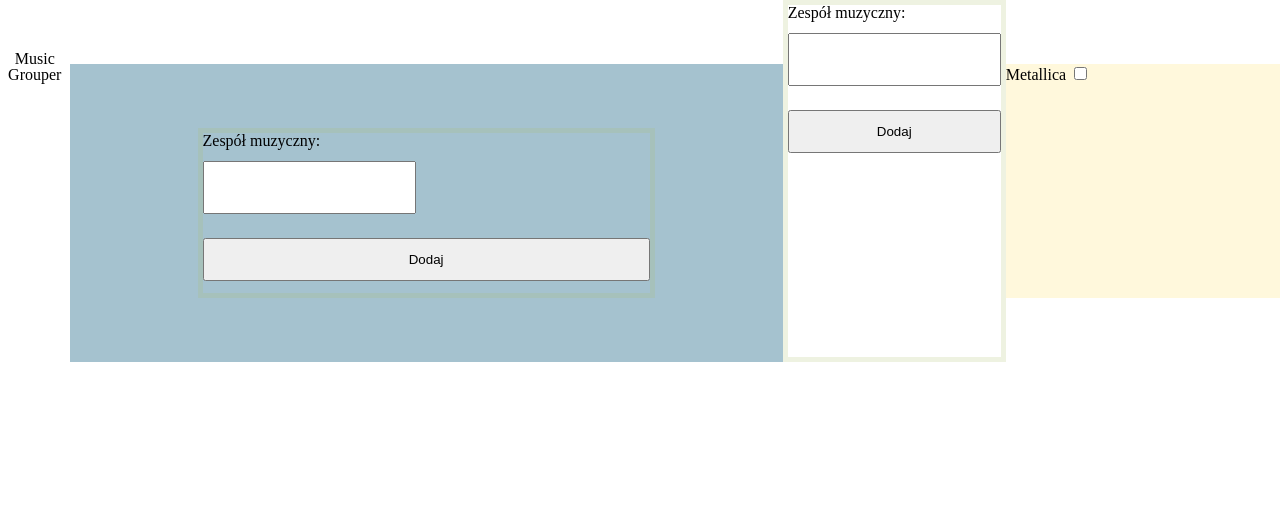
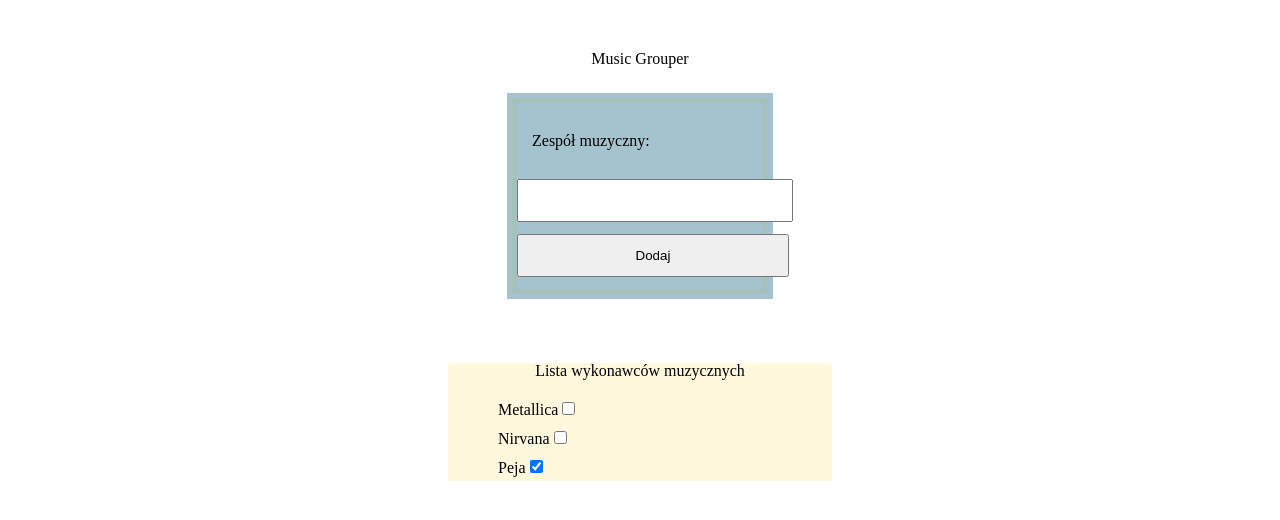
Before and after one commit to Hypnos86/music-category-TS, a website with bundled scripts: page index.html in a window 1280 px wide. Built offline with nearby package versions, Linux system fonts and the light colour scheme.

Commit message:
add function to app.ts - adding band name and checkbox

```diff
--- a/index.html
+++ b/index.html
@@ -10,23 +10,17 @@
 <body>
     <h5 class="title">Music Grouper</h6>
     <div class="container">
-        <form class="form-container">
+        <form class="form-container" autocomplete="off">
             <label for="name">Zespół muzyczny: </label>
             <input id="name" type="text">
             <button>Dodaj</button>
         </form>
     </div>
-    <form class="form-container">
-        <label for="name">Zespół muzyczny: </label>
-        <input id="name" type="text">
-        <button>Dodaj</button>
-    </form>
-    <div class="container-band">
-        <ul class="band">
-            <li>
-                <label for="band-1">Metallica</label>
-                <input id="band-1" type="checkbox" name="Metallica">
-            </li>
+    <div class="container-bands">
+        <h5 class="header-band">Lista wykonawców muzycznych</h5>
+
+        <ul class="bands">
+
         </ul>
     </div>
     <script src="dist/app.js"></script>
--- a/src/app.ts
+++ b/src/app.ts
@@ -1 +1,68 @@
-console.log("test3");
+// <li>
+// <label for="band-1">Metallica</label>
+// <input id="band-1" type="checkbox" name="Metallica">
+// </li>
+interface Band {
+    name: string
+    liked: boolean
+}
+
+
+const bandNameInput: HTMLLIElement = document.querySelector("#name");
+
+const addBandButton: HTMLElement = document.querySelector("button");
+
+const bandsContainerElement: HTMLElement = document.querySelector(".bands"); // klasa dla <ul>
+
+const bands: Band[] = [{ name: "Metallica", liked: false },
+ { name: "Nirvana", liked: false },
+{ name: "Peja", liked: true },
+
+];
+
+const renderBands = () => {
+    // <li>
+    // <label for="band-1">Metallica</label>
+    // <input id="band-1" type="checkbox" name="Metallica">
+    // </li>
+
+    bandsContainerElement.innerText = "";
+    bands.forEach((band, index) => {
+        const bandElement: HTMLElement = document.createElement("li");
+        const id: string = `band-${index}`;
+
+        const labelElement: HTMLLabelElement = document.createElement("label");
+        labelElement.innerText = band.name;
+        labelElement.setAttribute("for", id);
+
+        const checkboxElement: HTMLInputElement = document.createElement("input");
+        checkboxElement.type = "checkbox";
+        checkboxElement.name = band.name;
+        checkboxElement.id = id;
+        checkboxElement.checked = band.liked;
+        checkboxElement.addEventListener("change", () => {
+            band.liked = !band.liked;
+        });
+
+        // bandElement.innerText = band.name;
+        // bandsContainerElement.appendChild(bandElement);
+        bandElement.appendChild(labelElement);
+        bandElement.appendChild(checkboxElement);
+
+        bandsContainerElement.appendChild(bandElement);
+    });
+
+};
+
+const addBand = (band: Band) => {
+    bands.push(band);
+};
+
+addBandButton.addEventListener("click", (event: Event) => {
+    event.preventDefault();
+    bands.push({name: String(bandNameInput.value), liked: false});
+    renderBands();
+});
+
+
+renderBands();
--- a/style.css
+++ b/style.css
@@ -33,9 +33,7 @@ ol, ul {
 blockquote, q {
 	quotes: none;
 }
-blockquote:before, blockquote:after,
-q:before, q:after {
-	content: '';
+blockquote:before, blockquote:after, q:before, q:after {
 	content: none;
 }
 table {
@@ -45,7 +43,7 @@ table {
 /* ------------------------------------ */
 
 body {
-    display: flex;
+    display: grid;
 }
 
 .title{
@@ -54,11 +52,11 @@ body {
 }
 
 .container{
-    width: 50%;
-    margin: 5% auto 0 auto;
+    width: 20%;
+    margin: 2% auto 0 auto;
     background-color: rgb(77, 134, 160, 0.5);
-    padding: 5% 10%;
-    /* display: block; */
+    padding: 5px;
+    display: block;
 
     /* justify-content: center; */
 }
@@ -70,16 +68,15 @@ body {
 }
 
 .form-container label, .form-container input, .form-container button{
-    /* display:block; */
-    /* margin: 15px 0px; */
-    /* width: 100%; */
-    /* padding: 15px; */
+    display:block;
+    margin: 15px 0px;
+    padding: 15px;
 }
 
 .form-container input{
     text-align: center;
-    /* width: 100%; */
-    height: 25px;
+    width: 15rem;
+    /* height: 25px; */
     /* padding: 5px  25px !important; */
     margin: 12px 0;
     padding: 12px 16px;
@@ -88,23 +85,28 @@ body {
 }
 
 .form-container button{
-    width: 100%;
+    width: 17rem;
     min-height: 40px;
     margin: 12px 0;
     padding: 12px 16px;
-    /* margin: 10px; */
 }
 
-.band label, .band input{
+.bands label, .bands input{
     display: inline;
 }
 
-.container-band{
+.header-band{
+    text-align: center;
+    margin-bottom: 15px;
+}
+
+.container-bands{
     width: 30%;
     margin: 5% auto;
     background-color: cornsilk;
 }
 
-.band li{
+.bands li{
     list-style-type: none;
+    padding: 5px 50px;
 }
```
Also changed, not shown: dist/app.js.
